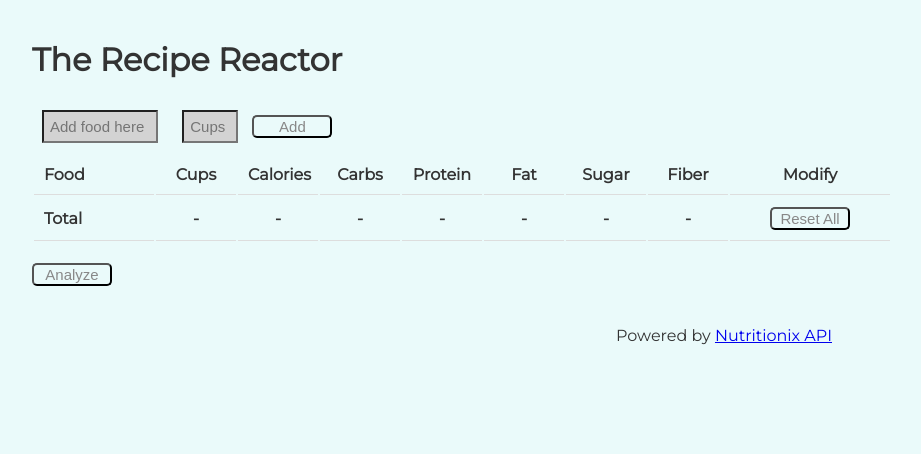
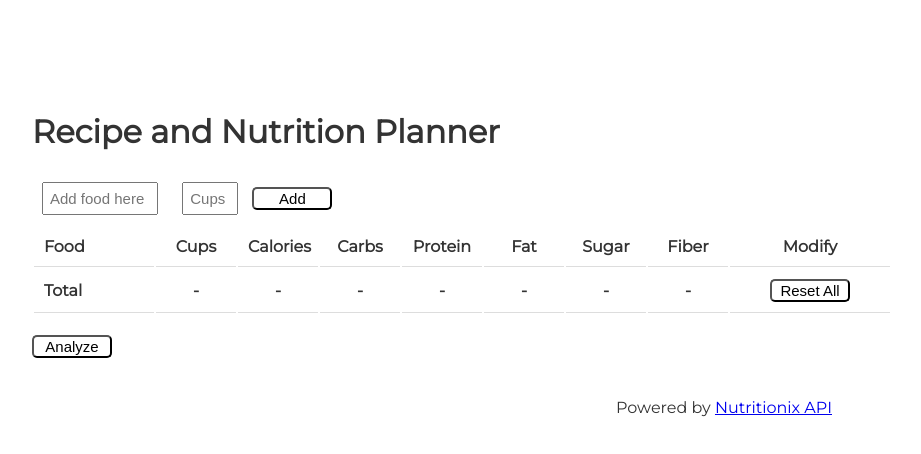
Before and after one commit to johnrobertwood/recipe-reactor, a website: page index.html in a window 1280 px wide. Shown: the whole page, without its empty margins (208-1129 px from the left). Drawn offline with Linux system fonts and the light colour scheme.

Commit message:
Changing title and style

```diff
--- a/index.html
+++ b/index.html
@@ -8,7 +8,7 @@
 </head>
 <body>
   <div class="container">
-  	<h1>The Recipe Reactor</h1>
+  	<h1>Recipe and Nutrition Planner</h1>
   	<div class="row">
 	    <input id="new-food" type="text" placeholder="Add food here" value="">
 	 		<input id="new-quantity" type="text" placeholder="Cups" value="">
--- a/style.css
+++ b/style.css
@@ -1,7 +1,7 @@
 body {
-  background: #eafafa;
   color: #333;
   font-family: 'Montserrat', sans-serif;
+  padding-top: 5%;
 }
 .container {
   display: block;
@@ -23,7 +23,6 @@ body {
 
 button {
   background: none;
-  color: #888;
   font-size: 15px;
   width: 80px;
   cursor: pointer;
@@ -60,7 +59,6 @@ input {
   margin: 10px;
   padding: 6px;
   font-size: 15px;
-  background-color: #d3d3d3;
 }
 
 input:nth-child(2) {
```
